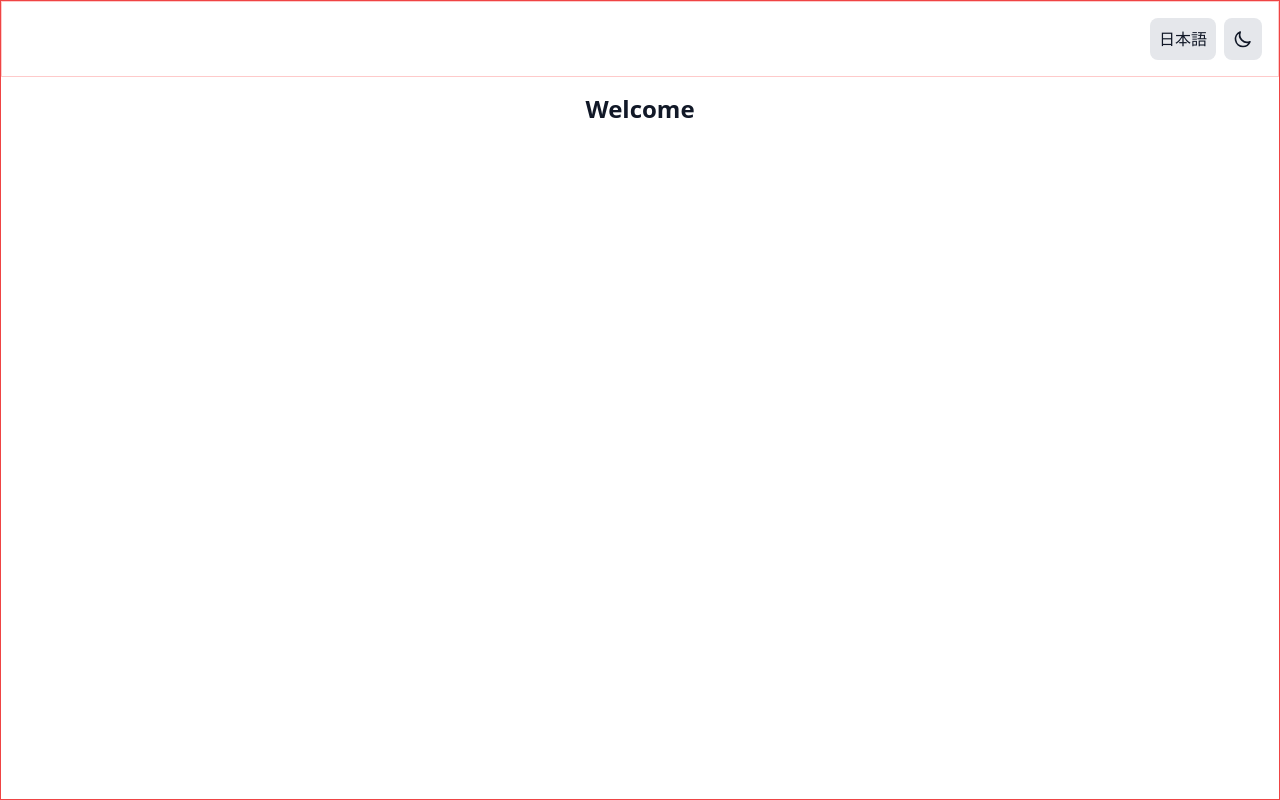
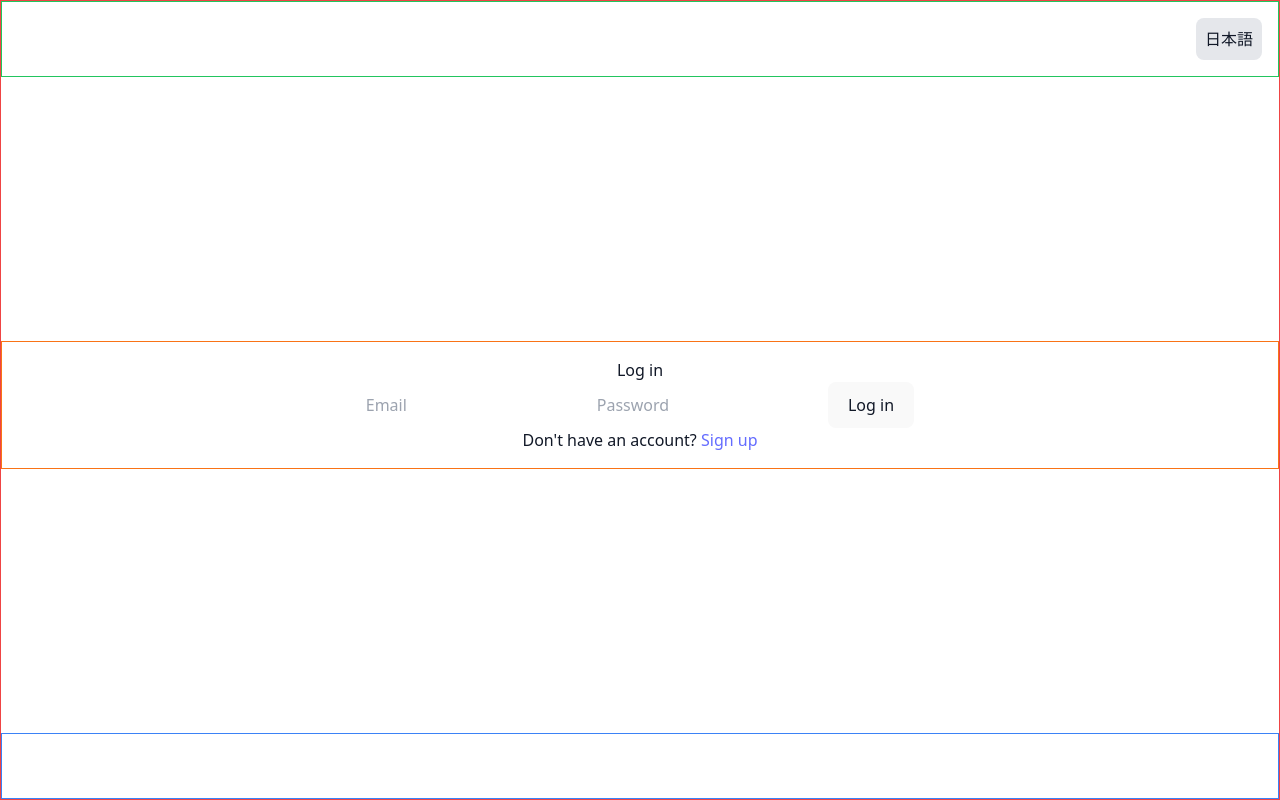
Before and after one commit to ST2020wa/tabepal, a React (Vite) app in the folder frontend/: page /login in a window 1280 px wide. Built offline with nearby package versions, Linux system fonts and the light colour scheme.

Commit message:
init login component --in progress

```diff
--- a/frontend/src/App.tsx
+++ b/frontend/src/App.tsx
@@ -5,21 +5,37 @@ import { ThemeToggle } from './components/ThemeToggle'
 import { LanguageToggle } from './components/LanguageToggle'
 import { useTranslation } from 'react-i18next'
 import './i18n/config'
+import { UserInfoToggle } from './components/UserInfo'
+import { HomeToggle } from './components/HomeToggle'
+import { Login } from './components/Login'
 
 function App() {
   const { t } = useTranslation()
 
+  const isLoggedIn = false;
+
   return (
     <LanguageProvider>
       <ThemeProvider>
-        <div className="min-h-screen w-screen bg-white dark:bg-gray-900 text-gray-900 dark:text-white border border-red-500">
-          <header className="w-full p-4 flex justify-end gap-2 border border-red-200">
+        <div className="flex flex-col justify-between min-h-screen w-screen bg-white dark:bg-gray-900 text-gray-900 dark:text-white border border-red-500">
+          <header className="w-full p-4 flex justify-end gap-2 border border-green-500">
             <LanguageToggle />
-            <ThemeToggle />
           </header>
-          <main className="w-full p-4">
-            <h1 className="text-2xl font-bold">{t('common.welcome')}</h1>
+          <main className="w-full p-4 border border-orange-500">
+            <Login />
+            {/* <h1 className="text-2xl font-bold">{t('common.welcome')}</h1> */}
           </main>
+          <footer className='flex justify-between w-full p-4 border border-blue-500'>
+            {isLoggedIn ? (
+              <>
+                <HomeToggle/>
+                <ThemeToggle />
+                <UserInfoToggle />
+              </>
+            ) : (
+              <div className="w-full h-8"></div>
+            )}
+          </footer>
         </div>
       </ThemeProvider>
     </LanguageProvider>
--- /dev/null
+++ b/frontend/src/components/HomeToggle.tsx
@@ -0,0 +1,5 @@
+export function HomeToggle() {
+  return (
+    <div className="text-wrap">home</div>
+  )
+}
--- /dev/null
+++ b/frontend/src/components/Login.tsx
@@ -0,0 +1,16 @@
+import { useTranslation } from "react-i18next"
+
+export function Login() {
+    const { t } = useTranslation()
+
+    return (
+        <div>
+            <header className="text-wrap">{t('auth.login')}</header>
+            <input type="text" placeholder="Email" />
+            <input type="password" placeholder="Password" />
+            <button>Log in</button>
+            <div className="text-wrap">{t('auth.noAccount')}<a href="#"> {t('auth.signup')}</a></div>
+        </div>
+
+    )
+  }
--- /dev/null
+++ b/frontend/src/components/UserInfo.tsx
@@ -0,0 +1,6 @@
+export function UserInfoToggle() {
+
+  return (
+    <div className="text-wrap">userInfo</div>
+  )
+}
--- a/frontend/src/i18n/locales/en.json
+++ b/frontend/src/i18n/locales/en.json
@@ -14,7 +14,9 @@
     "confirmPassword": "Confirm Password",
     "forgotPassword": "Forgot Password?",
     "noAccount": "Don't have an account?",
-    "hasAccount": "Already have an account?"
+    "hasAccount": "Already have an account?",
+    "login": "Log in",
+    "signup": "Sign up"
   },
   "storage": {
     "addItem": "Add Item",
--- a/frontend/src/i18n/locales/ja.json
+++ b/frontend/src/i18n/locales/ja.json
@@ -14,7 +14,9 @@
     "confirmPassword": "パスワード確認",
     "forgotPassword": "パスワードをお忘れですか？",
     "noAccount": "アカウントをお持ちでないですか？",
-    "hasAccount": "すでにアカウントをお持ちですか？"
+    "hasAccount": "すでにアカウントをお持ちですか？",
+    "login": "ログイン",
+    "signup": "新規登録"
   },
   "storage": {
     "addItem": "アイテムを追加",
--- a/frontend/src/i18n/locales/zh.json
+++ b/frontend/src/i18n/locales/zh.json
@@ -14,7 +14,9 @@
     "confirmPassword": "确认密码",
     "forgotPassword": "忘记密码？",
     "noAccount": "没有账号？",
-    "hasAccount": "已有账号？"
+    "hasAccount": "已有账号？",
+    "login": "登录",
+    "signup": "注册"
   },
   "storage": {
     "addItem": "添加物品",
--- a/frontend/src/index.css
+++ b/frontend/src/index.css
@@ -2,7 +2,7 @@
 @tailwind components;
 @tailwind utilities;
 
-@layer base {
+/* @layer base {
   body {
     @apply bg-white dark:bg-gray-900 text-gray-900 dark:text-white;
   }
@@ -18,7 +18,7 @@
   .input {
     @apply px-3 py-2 border rounded-md focus:outline-none focus:ring-2 focus:ring-primary-500;
   }
-}
+} */
 
 :root {
   font-family: system-ui, Avenir, Helvetica, Arial, sans-serif;
```
Also changed, not shown: frontend/src/contexts/AuthContext.tsx (added).
